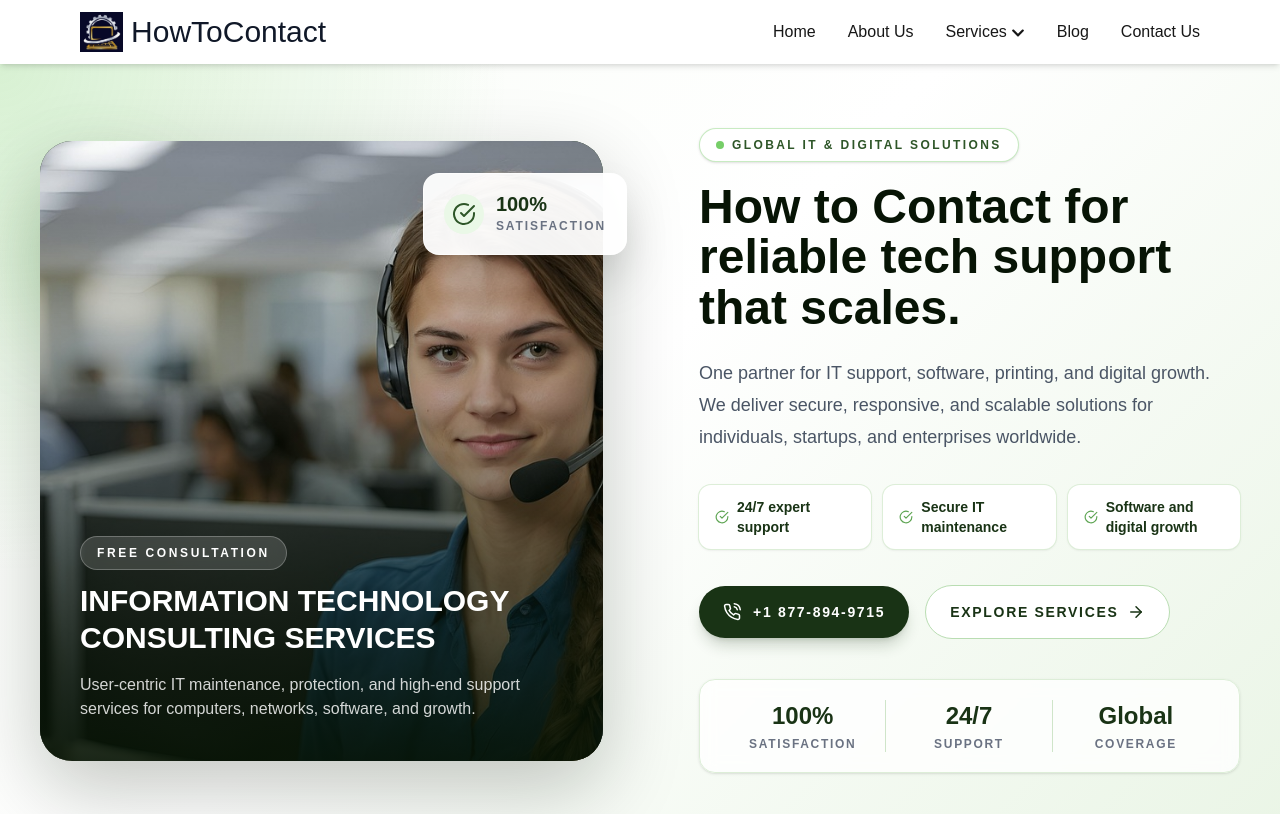
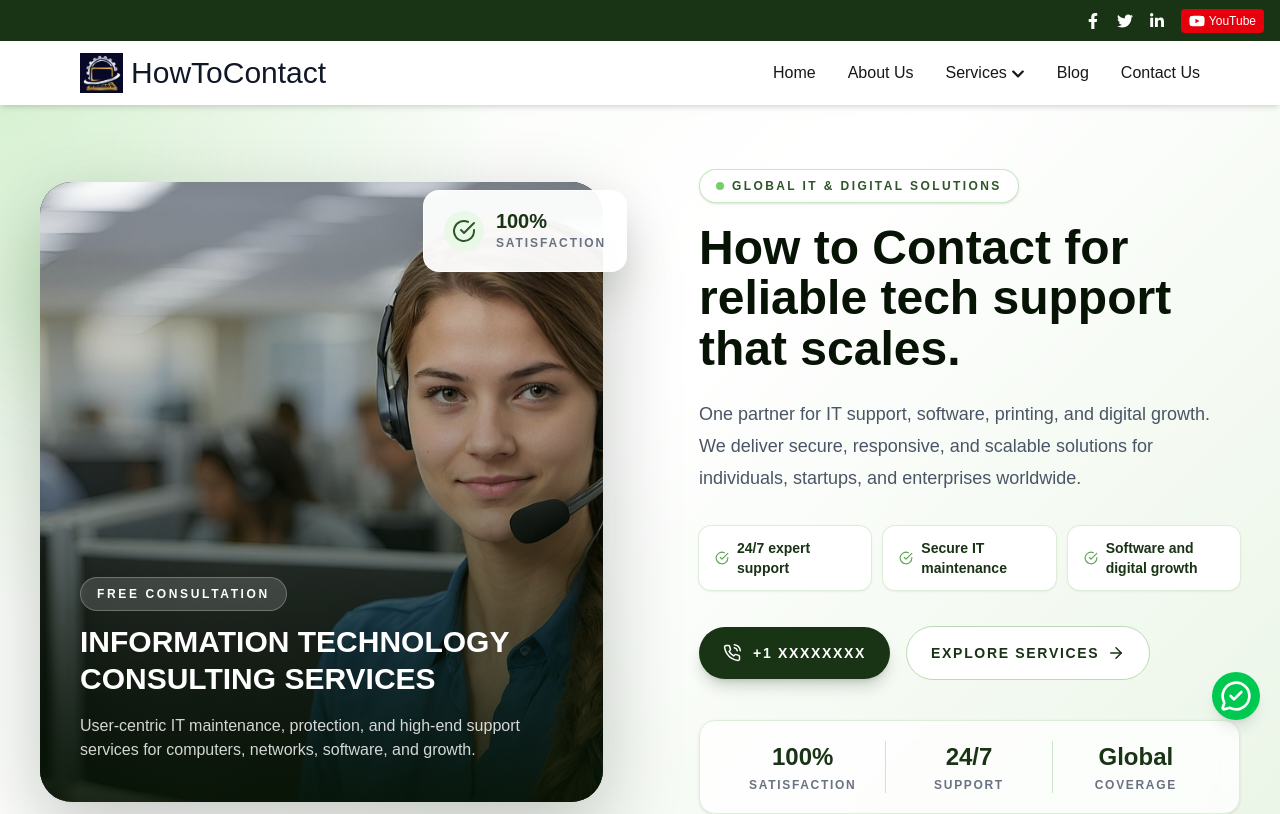
Before and after one commit to kashifgdfx/HowtoContact_Project, a Next.js app: page / in a window 1280 px wide. Shown: the top 814 px of the page. Built offline with nearby package versions, Linux system fonts and the light colour scheme.

Commit message:
final update

```diff
--- a/next.config.mjs
+++ b/next.config.mjs
@@ -2,7 +2,11 @@
 const nextConfig = {
   reactCompiler: true,
 
+  output: "export",
+
   images: {
+    unoptimized: true,
+
     remotePatterns: [
       {
         protocol: "https",
--- a/package.json
+++ b/package.json
@@ -18,6 +18,7 @@
     "react-icons": "^5.6.0"
   },
   "devDependencies": {
+    "@netlify/plugin-nextjs": "^5.15.11",
     "@tailwindcss/postcss": "^4",
     "babel-plugin-react-compiler": "1.0.0",
     "eslint": "^9",
--- a/src/app/blog/[slug]/page.js
+++ b/src/app/blog/[slug]/page.js
@@ -194,7 +194,7 @@ const BlogDetails = () => {
               <img
                 src={blog.image.url}
                 alt={blog.image.alt || blog.title}
-                className="h-full max-h-[650px] w-full object-cover"
+                className="h-full  w-full object-cover object-top"
               />
             </div>
           </div>
--- a/src/app/blog/page.jsx
+++ b/src/app/blog/page.jsx
@@ -116,7 +116,7 @@ const Blogs = () => {
                     <img
                       src={blog.image?.url}
                       alt={blog.image?.alt || "blog image"}
-                      className="h-full w-full object-cover transition-all duration-700 group-hover:scale-110"
+                      className="h-full w-full object-cover object-top transition-all duration-700 group-hover:scale-110"
                     />
 
                     {/* IMAGE OVERLAY */}
--- a/src/app/layout.js
+++ b/src/app/layout.js
@@ -1,6 +1,9 @@
 import Footer from "@/components/Footer";
 import "./globals.css";
 import Navbar from "@/components/Navbar";
+import ScrollToTop from "@/components/ScrollToTop";
+import Banner from "@/components/Banner";
+import WhatsAppButton from "@/components/WhatsAppButton ";
 
 export const metadata = {
   title: "Global IT Consulting & Technical Support | How to Contact",
@@ -56,8 +59,11 @@ export default function RootLayout({ children }) {
   return (
     <html lang="en">
       <body>
+        <Banner/>
         <Navbar />
         {children}
+        <WhatsAppButton/>
+        <ScrollToTop/>
         <Footer/>
       </body>
     </html>
--- /dev/null
+++ b/src/components/Banner.jsx
@@ -0,0 +1,80 @@
+import React from "react";
+import {
+  FaFacebookF,
+  FaTwitter,
+  FaLinkedinIn,
+  FaYoutube,
+} from "react-icons/fa";
+
+const Banner = () => {
+  return (
+    <div className="w-full bg-[#193315]">
+      <div className="flex flex-col lg:flex-row">
+        {/* LEFT SECTION */}
+        <div className="lg:w-10/12 w-full">
+          <div className="text-white text-sm py-2 px-4 overflow-hidden">
+            {/* marquee is deprecated but keeping SAME behavior */}
+            <marquee direction="left">
+              Our business hours are Monday to Friday from 8.00 am to 7.00 pm
+              MST.
+            </marquee>
+          </div>
+        </div>
+
+        {/* RIGHT SECTION */}
+        <div className="lg:w-2/12 w-full">
+          <div className="flex justify-center lg:justify-end items-center h-full px-4">
+            <ul className="flex gap-4 items-center text-white">
+              <li>
+                <a
+                  href="https://www.facebook.com/"
+
+                  rel="noreferrer"
+                  className="hover:text-[#1877F2]"
+                >
+                  <FaFacebookF />
+                </a>
+              </li>
+
+              <li>
+                <a
+                  href="https://x.com/"
+
+                  rel="noreferrer"
+                  className="hover:text-[#1DA1F2]"
+                >
+                  <FaTwitter />
+                </a>
+              </li>
+
+              <li>
+                <a
+                  href="#"
+
+                  rel="noreferrer"
+                  className="hover:text-[#0A66C2]"
+                >
+                  <FaLinkedinIn />
+                </a>
+              </li>
+
+              <li className="flex items-center gap-1 bg-red-600 px-2 py-1 rounded">
+                <a
+                  href="https://www.youtube.com/"
+
+                  rel="noreferrer"
+                  className="flex items-center gap-1"
+                >
+                  <FaYoutube />
+                  <span className="text-xs font-medium">YouTube</span>
+                </a>
+              </li>
+            </ul>
+          </div>
+        </div>
+      </div>
+    </div>
+  );
+};
+
+export default Banner;
--- a/src/components/Hero.jsx
+++ b/src/components/Hero.jsx
@@ -25,7 +25,7 @@ const Hero = () => {
                         <img
                             src="/Banner1.jpg"
                             alt="Global IT Consulting and Tech Support Services"
-                            className="h-[420px] w-full object-cover sm:h-[540px] lg:h-[620px]"
+                            className="h-[420px] w-full object-cover sm:h-[540px] lg:h-[620px] "
                         />
                         <div className="absolute inset-0 bg-gradient-to-t from-[#071405]/90 via-[#071405]/35 to-transparent" />
                         <div className="absolute inset-x-0 bottom-0 p-6 sm:p-8 lg:p-10">
@@ -46,7 +46,7 @@ const Hero = () => {
                         </div>
                     </div>
 
-                    <div className="absolute -right-3 top-8 rounded-2xl border border-white/70 bg-white/95 p-4 shadow-2xl sm:-right-6 sm:p-5">
+                    <div className="absolute -right-3 top-2 rounded-2xl border border-white/70 bg-white/95 p-4 shadow-2xl sm:-right-6 sm:p-5">
                         <div className="flex items-center gap-3">
                             <div className="flex h-10 w-10 items-center justify-center rounded-full bg-[#EAF8E7] text-[#2E5628]">
                                 <FiCheckCircle className="text-2xl" />
@@ -98,7 +98,7 @@ const Hero = () => {
                                 className="inline-flex items-center justify-center gap-3 rounded-full bg-[#193315] px-6 py-4 text-sm font-bold uppercase tracking-[0.12em] text-white shadow-lg shadow-[#193315]/20 transition hover:bg-[#2E5628]"
                             >
                                 <FiPhoneCall className="text-lg" />
-                                +1 877-894-9715
+                                +1 XXXXXXXX
                             </a>
 
                             <Link
--- /dev/null
+++ b/src/components/ScrollToTop.jsx
@@ -0,0 +1,45 @@
+"use client";
+
+import { useEffect, useState } from "react";
+import { ChevronUp } from "lucide-react";
+
+const ScrollToTop = () => {
+  const [visible, setVisible] = useState(false);
+
+  useEffect(() => {
+    const toggleVisibility = () => {
+      if (window.scrollY > 300) {
+        setVisible(true);
+      } else {
+        setVisible(false);
+      }
+    };
+
+    window.addEventListener("scroll", toggleVisibility);
+
+    return () => window.removeEventListener("scroll", toggleVisibility);
+  }, []);
+
+  const scrollToTop = () => {
+    window.scrollTo({
+      top: 0,
+      behavior: "smooth",
+    });
+  };
+
+  return (
+    <button
+      onClick={scrollToTop}
+      className={`cursor-pointer fixed bottom-6 right-6 z-50 flex h-12 w-12 items-center justify-center rounded-full bg-[#457C3C] text-white shadow-lg transition-all duration-300 hover:scale-110 hover:bg-[#193315] ${
+        visible
+          ? "translate-y-0 opacity-100"
+          : "pointer-events-none translate-y-10 opacity-0"
+      }`}
+      aria-label="Scroll to top"
+    >
+      <ChevronUp size={24} />
+    </button>
+  );
+};
+
+export default ScrollToTop;
--- /dev/null
+++ b/src/components/WhatsAppButton .jsx
@@ -0,0 +1,25 @@
+// components/WhatsAppButton.jsx
+
+"use client";
+
+import { MessageCircleCheck } from "lucide-react";
+
+const WhatsAppButton = () => {
+  const phoneNumber = "9100000000"; // Replace with your number
+  const message = "Hello, I want to know more.";
+
+  return (
+    <a
+      href={`https://wa.me/${phoneNumber}?text=${encodeURIComponent(
+        message
+      )}`}
+      target="_blank"
+      rel="noopener noreferrer"
+      className="fixed bottom-20 right-5 z-50 flex h-12 w-12 items-center justify-center rounded-full bg-green-500 text-white shadow-lg transition-all duration-300 hover:scale-110 hover:bg-green-600"
+    >
+      <MessageCircleCheck className="h-8 w-8" />
+    </a>
+  );
+};
+
+export default WhatsAppButton;
```
Also changed, not shown: 2 other files (tests, documents, lock files or other folders).
